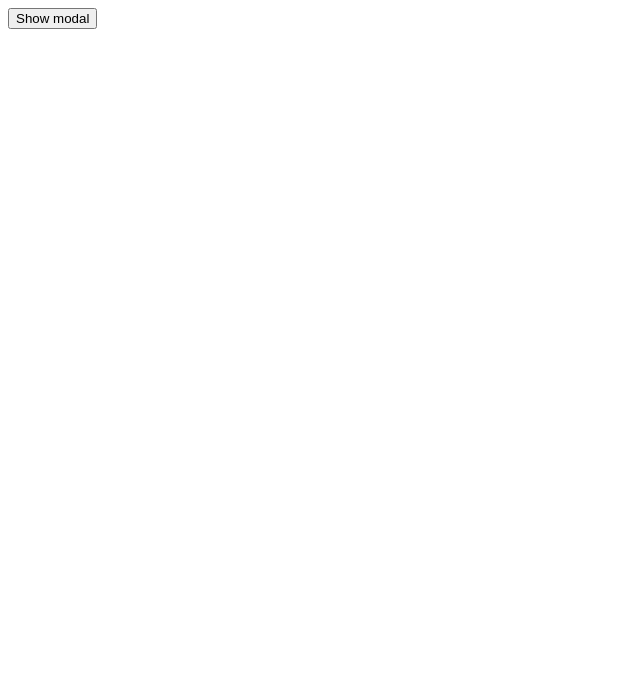
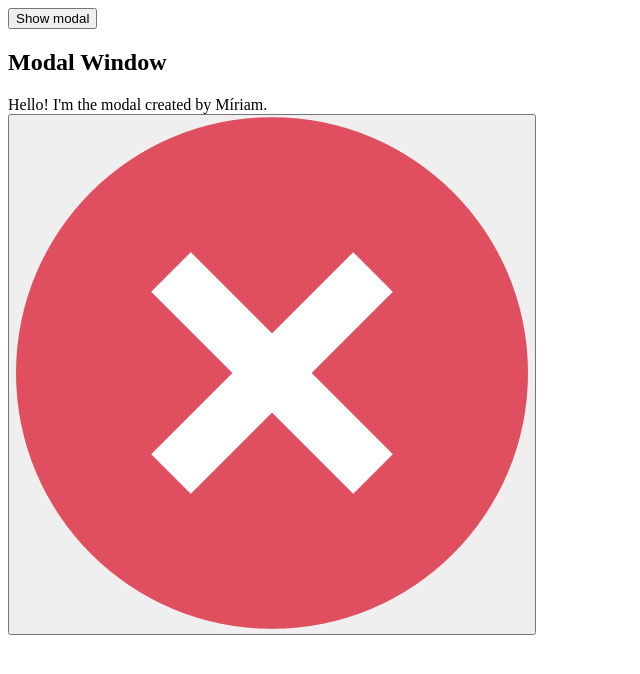
Before and after one commit to mmelonsito/modal-using-react, a React (Create React App) app: page / in a window 1280 px wide. Both pictures are taken after a click on the button "Show modal". Shown: the top 674 px of the page, without its empty margins (0-640 px from the left). Built offline with nearby package versions, Linux system fonts and the light colour scheme.

Commit message:
Adding the modal and the close button

```diff
--- a/src/App.jsx
+++ b/src/App.jsx
@@ -1,15 +1,34 @@
 import React from "react";
+import Modal from "./Component/Modal";
 
 class App extends React.Component{
+
+    state = {
+        show: false
+    };
+    showModal = e => {
+        this.setState({
+            show: !this.state.show
+        });
+    };
+
     render() {
         return(
             <div className="App">
                 <button
                     class="toggle-button"
                     id="centered-toggle-button"
+                    onClick={e => {
+                        this.showModal(e);
+                    }}
                 >
                     {" "}Show modal{" "}
                 </button>
+
+                <Modal onClose={this.showModal} show={this.state.show}>
+                    Hello! I'm the modal created by Míriam.
+                </Modal>
+
             </div>
         );
     }
--- /dev/null
+++ b/src/Component/Modal/index.js
@@ -0,0 +1,27 @@
+import React from "react";
+import PropTypes from "prop-types";
+
+export default class Modal extends React.Component{
+
+    onClose = e => {
+        this.props.onClose && this.props.onClose(e);
+    };
+
+    render() {
+        if(!this.props.show){
+            return null;
+        }
+        return(
+            <div class="modal" id="modal">
+                <h2> Modal Window </h2>
+                <div class="content"> {this.props.children} </div>
+                <button class="toggle-button" onClick={this.onClose}> <img src="close.png" alt="close"/> </button>
+            </div>
+        );
+    }
+}
+
+Modal.propTypes = {
+    onClose: PropTypes.func.isRequired,
+    show: PropTypes.bool.isRequired
+};
```
